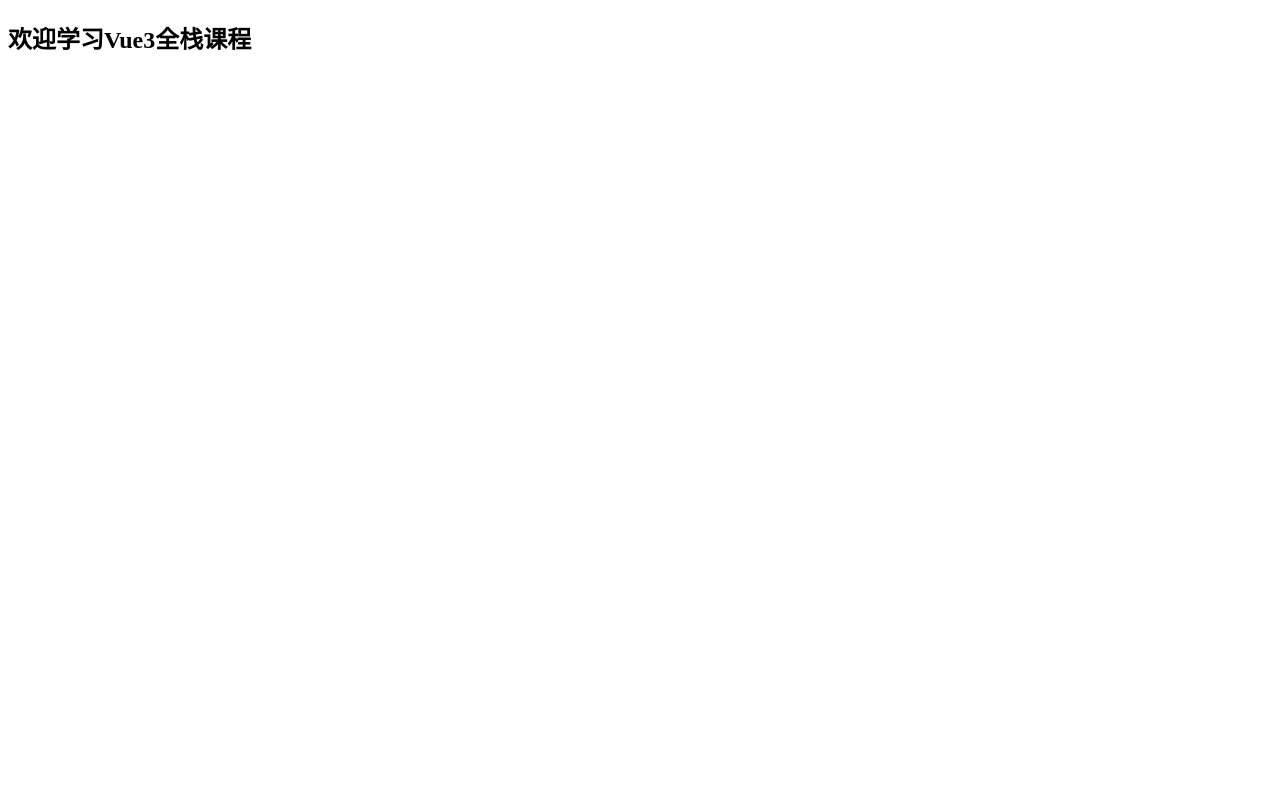
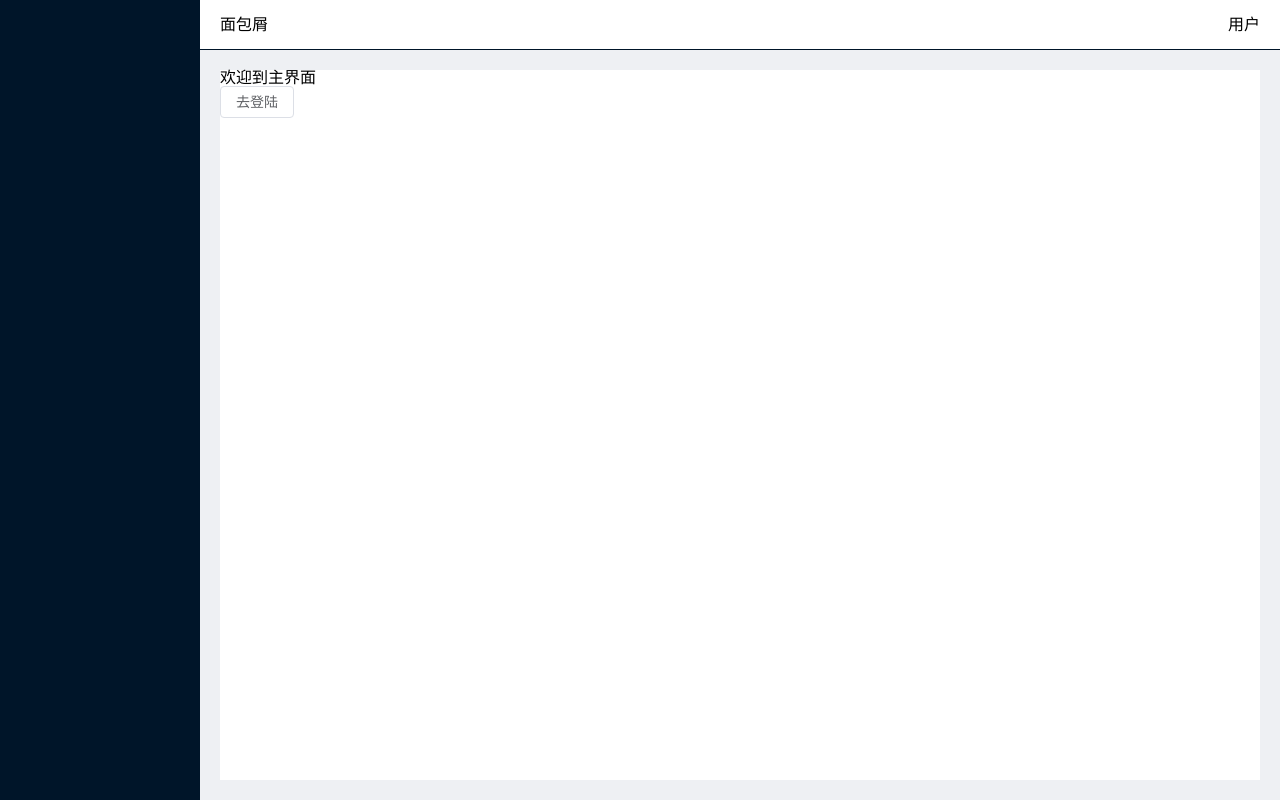
Before and after one commit to CyLinkS/Manager, a Vue app: page /welcome in a window 1280 px wide. Built offline with nearby package versions, Linux system fonts and the light colour scheme.

Commit message:
2-4 首页布局完成,修改接口为线上真实接口

```diff
--- a/package.json
+++ b/package.json
@@ -11,6 +11,7 @@
     "axios": "^1.4.0",
     "element-plus": "^2.3.7",
     "pinia": "^2.1.3",
+    "sass": "^1.64.0",
     "vue": "^3.3.4",
     "vue-router": "^4.2.2"
   },
--- a/src/App.vue
+++ b/src/App.vue
@@ -1,9 +1,10 @@
 <script setup>
-import {RouterView} from 'vue-router'
 </script>
 
 <template>
-  <RouterView/>
+  <router-view/>
 </template>
 
-<style scoped></style>
+<style lang="scss">
+@import './assets/style/index.scss';
+</style>
--- a/src/components/Home.vue
+++ b/src/components/Home.vue
@@ -1,12 +1,66 @@
 <script setup>
-
 </script>
 
 <template>
-<h2>欢迎学习Vue3全栈课程</h2>
-<router-view></router-view>
+  <!--首先分左右结构-->
+  <div class="basic-layout">
+    <!--  左边结构  -->
+    <div class="nav-side"></div>
+    <!--  右边结构  -->
+    <div class="content-right">
+      <!--TODO 右边结构分为上下-->
+      <!--上结构-->
+      <div class="nav-top">
+        <div class="bread">面包屑</div>
+        <div class="userinfo">用户</div>
+      </div>
+      <!--下内容区 -->
+      <div class="wrapper">
+        <div class="main-page">
+          <router-view></router-view>
+        </div>
+      </div>
+    </div>
+  </div>
 </template>
 
-<style scoped>
+<style scoped lang="scss">
+.basic-layout {
+  position: relative;
 
+  .nav-side {
+    position: absolute;
+    width: 200px;
+    height: 100vh;
+    background: #001529;
+    color: white;
+    overflow-y: auto;
+    transition: width .5s;
+  }
+
+  .content-right {
+    margin-left: 200px;
+
+    .nav-top {
+      height: 50px;
+      line-height: 50px;
+      display: flex;
+      justify-content: space-between;
+      border-bottom: 1px solid #001529;
+      padding: 0 20px;
+    }
+
+    .wrapper {
+      background: #eef0f3;
+      padding: 20px;
+      height: calc(100vh - 50px);
+
+      .main-page {
+        background: #fff;
+        //height: calc(100vh - 90px);
+        height: 100%;
+      }
+    }
+  }
+}
 </style>
--- a/src/components/Welcome.vue
+++ b/src/components/Welcome.vue
@@ -1,7 +1,7 @@
 <script setup>
 import {useRouter} from "vue-router";
-import router from "@/router";
-// const router = useRouter()
+
+const router = useRouter()
 
 const goLogin = () => {
   router.push('/login')
@@ -9,6 +9,11 @@
 </script>
 
 <template>
-  <h2>欢迎到主界面</h2>
-  <el-button @click="goLogin">去登陆</el-button>
+  <div class="welcome">
+    <h2>欢迎到主界面</h2>
+    <el-button @click="goLogin">去登陆</el-button>
+  </div>
 </template>
+
+<style lang="scss">
+</style>
--- a/src/main.js
+++ b/src/main.js
@@ -3,6 +3,7 @@
 
 import App from './App.vue'
 import router from './router'
+import '@/assets/style/reset.css'
 
 const app = createApp(App)
 
--- a/src/router/index.js
+++ b/src/router/index.js
@@ -14,6 +14,7 @@
                 title: '首页',
             },
             redirect: 'Welcome',
+            // 这里的welcome组件会嵌套进home组件,所以外围的组件是Home
             children: [
                 {
                     name: 'Welcome',
--- a/vite.config.js
+++ b/vite.config.js
@@ -1,9 +1,9 @@
-import { fileURLToPath, URL } from 'node:url'
+import {fileURLToPath, URL} from 'node:url'
 
-import { defineConfig } from 'vite'
+import {defineConfig} from 'vite'
 import AutoImport from 'unplugin-auto-import/vite'
 import Components from 'unplugin-vue-components/vite'
-import { ElementPlusResolver } from 'unplugin-vue-components/resolvers'
+import {ElementPlusResolver} from 'unplugin-vue-components/resolvers'
 import vue from '@vitejs/plugin-vue'
 
 // https://vitejs.dev/config/
@@ -21,5 +21,15 @@
         alias: {
             '@': fileURLToPath(new URL('./src', import.meta.url))
         }
+    },
+    server: {
+        host: 'localhost',
+        port: 8080,
+        proxy: {
+            "/api": {
+                target: "http://api-manager.marsview.cc",
+                changeOrigin: true
+            }
+        }
     }
 })
```
Also changed, not shown: 1 other file (tests, documents, lock files or other folders). Lines whose indentation alone changed are shown as unchanged.
